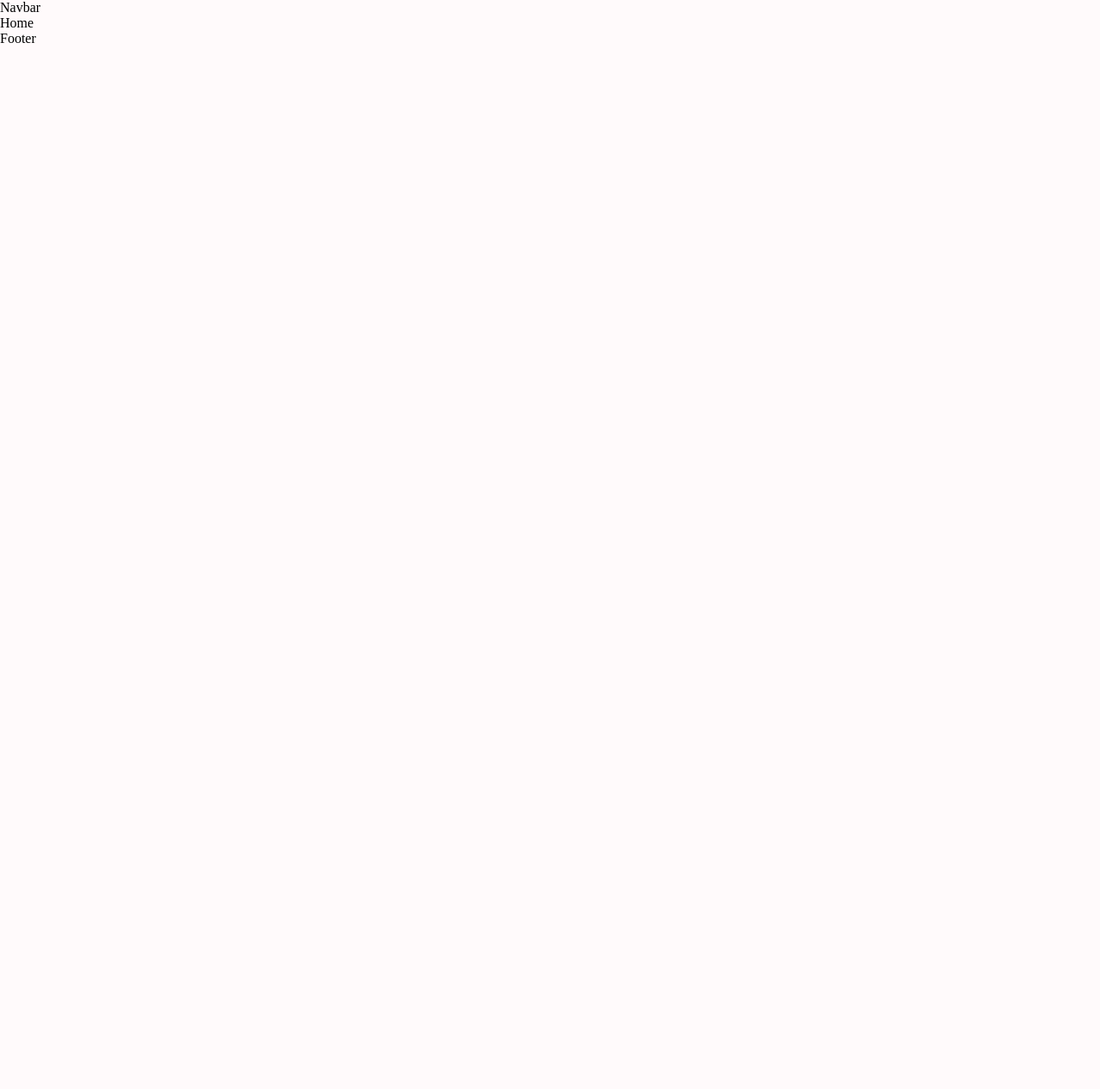
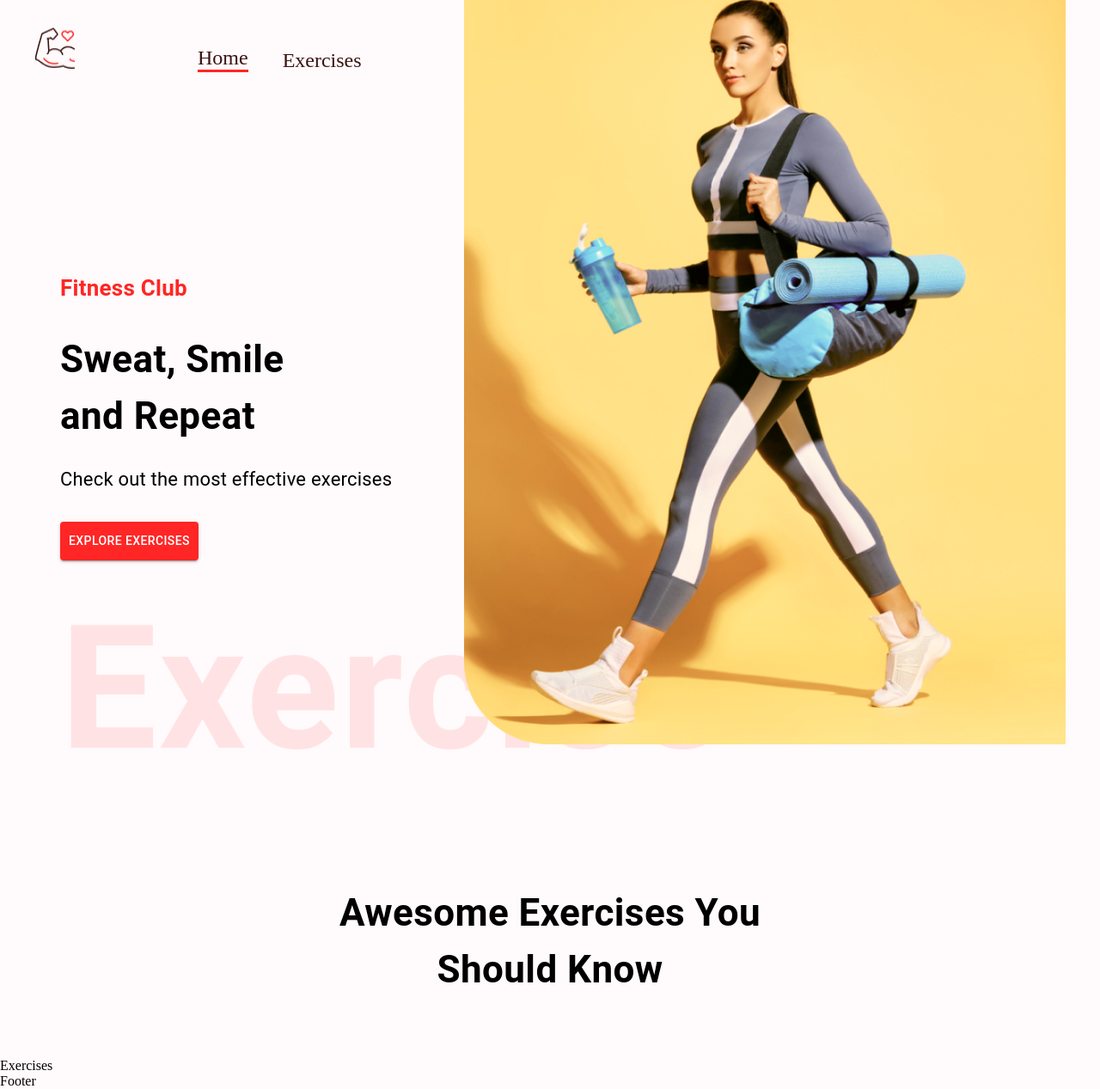
Before and after one commit to TalalFarrukh/fitnessexercises, a React (Create React App) app in the folder gym_exercises/: page / in a window 1280 px wide. Shown: the whole page at 86% size. Before the commit the page ends 800 px from the top, so only its background shows below. Built offline with nearby package versions, Linux system fonts and the light colour scheme.

Commit message:
Created and styled Navbar

```diff
--- a/gym_exercises/src/App.css
+++ b/gym_exercises/src/App.css
@@ -7,7 +7,6 @@
     padding: 0px;
     margin: 0px;
     box-sizing: border-box;
-
   }
 
   ::-webkit-scrollbar {
--- /dev/null
+++ b/gym_exercises/src/components/Exercises.js
@@ -0,0 +1,9 @@
+import React from 'react'
+
+const Exercises = () => {
+  return (
+    <div>Exercises</div>
+  )
+}
+
+export default Exercises
--- /dev/null
+++ b/gym_exercises/src/components/HeroBanner.js
@@ -0,0 +1,30 @@
+import React from 'react'
+import { Box, Stack, Typography, Button } from '@mui/material'
+
+import HeroBannerImg from '../assets/images/banner.png'
+
+const HeroBanner = () => {
+  return (
+    <Box sx={{ mt:{lg:'212px', xs:'70px'}, ml:{sm:'50px'} }} position='relative' p='20px'>
+      <Typography color='#FF2625' fontWeight='600' fontSize='26px'>
+        Fitness Club
+      </Typography>
+      <Typography fontWeight='700' sx={{ fontSize:{lg:'44px', xs:'40px'} }} mb='23px' mt='30px'>
+        Sweat, Smile <br/> and Repeat
+      </Typography>
+      <Typography fontSize='22px' lineHeight='35px' mb={4}>
+        Check out the most effective exercises
+      </Typography>
+
+      <Button variant='contained' color='error' href='#exercises' sx={{ bgcolor:'#FF2625', padding:'10px' }}>
+        Explore Exercises
+      </Button>
+
+      <Typography fontWeight='600' color='#FF2625' sx={{ opacity:'0.1', display:{lg:'block', xs:'none'} }} fontSize='200px'>Exercise</Typography>
+
+      <img src={HeroBannerImg} alt='Banner' class='hero-banner-img' />
+    </Box>
+  )
+}
+
+export default HeroBanner
--- a/gym_exercises/src/components/Navbar.js
+++ b/gym_exercises/src/components/Navbar.js
@@ -1,8 +1,23 @@
 import React from 'react'
+import { Link } from 'react-router-dom'
+import { Stack } from '@mui/material'
+
+import Logo from '../assets/images/Logo.png'
 
 const Navbar = () => {
   return (
-    <div>Navbar</div>
+    <Stack direction='row' justifyContent='space-around' sx={{ gap:{sm:'122px', xs:'40px'}, mt:{sm:'32px', xs:'20px'}, justifyContent:'none' }} px='20px'>
+
+      <Link to='/'>
+        <img src={Logo} alt='logo' style={{ width:'48px', height:'48px', margin:'0 20px' }} />
+      </Link>
+
+      <Stack direction='row' gap='40px' fontSize='24px' alignItems='flex-end'>
+        <Link to='/' style={{ textDecoration:'none', color:'#3A1212', borderBottom:'3px solid #FF2625' }}>Home</Link>
+        <a href='#exercises' style={{ textDecoration:'none', color:'#3A1212' }}>Exercises</a>
+      </Stack>
+
+    </Stack>
   )
 }
 
--- /dev/null
+++ b/gym_exercises/src/components/SearchExercises.js
@@ -0,0 +1,14 @@
+import React, { useEffect, useState } from 'react'
+import { Box, Button, Stack, TextField, Typography } from '@mui/material'
+
+const SearchExercises = () => {
+  return (
+    <Stack alignItems='center' mt='37px' justifyContent='center' p='20px'>
+      <Typography fontWeight='700' sx={{ fontSize:{lg:'44px', xs:'30px'} }} mb='50px' textAlign='center'>
+        Awesome Exercises You <br/> Should Know
+      </Typography>
+    </Stack>
+  )
+}
+
+export default SearchExercises
--- a/gym_exercises/src/pages/Home.js
+++ b/gym_exercises/src/pages/Home.js
@@ -1,8 +1,17 @@
-import React from 'react'
+import React, { useState } from 'react'
+import { Box } from '@mui/material'
+
+import Exercises from '../components/Exercises'
+import SearchExercises from '../components/SearchExercises'
+import HeroBanner from '../components/HeroBanner'
 
 const Home = () => {
   return (
-    <div>Home</div>
+    <Box>
+      <HeroBanner />
+      <SearchExercises />
+      <Exercises />
+    </Box>
   )
 }
 
```
